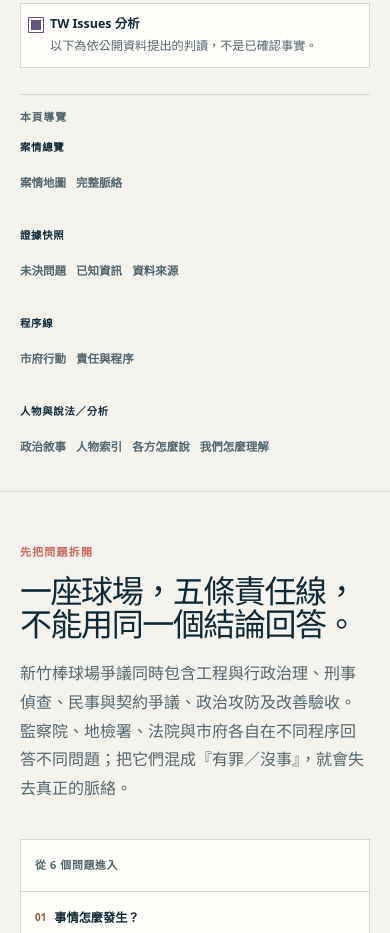
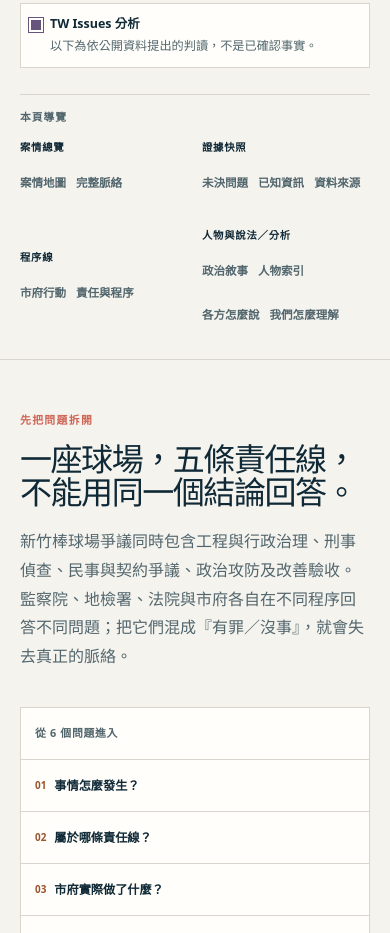
Before and after one commit to bangyuwen/tw-issues, a Next.js app: page /topics/hsinchu-baseball-stadium in a window 390 px wide. Shown: the part 880-1813 px from the top of the page. Built offline with nearby package versions, Linux system fonts and the light colour scheme.

Commit message:
fix(site): close mobile nav overflow and focus states

```diff
--- a/app/globals.css
+++ b/app/globals.css
@@ -1,6 +1,6 @@
 @import "tailwindcss";
 
-:root { --ink:#18313d; --navy:#102936; --paper:#f5f3ee; --paper-white:#fffefa; --coral:#cf6555; --mint:#a9cbbc; --line:#d8d5cc; --soft:#52666d; --muted:#52666d; --orange:#f29b89; }
+:root { --ink:#18313d; --navy:#102936; --paper:#f5f3ee; --paper-white:#fffefa; --coral:#cf6555; --mint:#a9cbbc; --line:#d8d5cc; --soft:#52666d; --muted:#52666d; --orange:#f29b89; --focus:#102936; }
 * { box-sizing:border-box; }
 html { scroll-behavior:smooth; }
 body { margin:0; background:var(--paper); color:var(--ink); font-family:"Noto Sans TC","PingFang TC","Microsoft JhengHei",ui-sans-serif,system-ui,sans-serif; }
@@ -318,9 +318,10 @@ body { margin:0; background:var(--paper); color:var(--ink); font-family:"Noto Sa
 /* Accessible dossier navigation and case-only reading refinements. */
 html { scroll-padding-top:82px; }
 .skip-link { position:fixed; top:8px; left:8px; z-index:20; min-height:44px; padding:10px 14px; color:var(--paper-white); background:var(--navy); border:2px solid var(--orange); font-size:.82rem; font-weight:800; text-decoration:none; transform:translateY(-150%); transition:transform .16s ease; }
-.skip-link:focus-visible { transform:translateY(0); outline:3px solid var(--orange); outline-offset:3px; }
-:where(a,button,summary):focus-visible { outline:3px solid var(--orange); outline-offset:3px; }
-.hero-detail#main-content:focus { outline:none; }
+.skip-link:focus-visible { transform:translateY(0); outline:3px solid var(--mint); outline-offset:3px; }
+:where(a,button,summary):focus-visible { outline:3px solid var(--focus); outline-offset:3px; }
+.hero :where(a,button,summary):focus-visible { outline-color:var(--mint); }
+.hero-detail#main-content:focus { outline:3px solid var(--mint); outline-offset:-6px; }
 .dossier-shell summary,.dossier-shell .article-nav a,.dossier-shell .citations .citation,.dossier-shell .event-item>header a,.dossier-shell .source-list .source-title,.dossier-shell .topbar a { min-height:44px; touch-action:manipulation; }
 .dossier-shell .article-nav a { display:inline-flex; align-items:center; }
 .dossier-shell .citations { gap:8px; }
@@ -412,6 +413,9 @@ html { scroll-padding-top:82px; }
   .article-nav--case { display:block; padding:14px 20px 16px; }
   .article-nav--case > span { display:block; padding-top:0; margin-bottom:8px; }
   .article-nav--case .article-nav-groups { grid-template-columns:repeat(2,minmax(0,1fr)); gap:12px 14px; }
+  .article-nav--case .article-nav-groups,
+  .article-nav--case .article-nav-group,
+  .article-nav--case .article-nav-group-links { overflow:visible; }
   .article-nav--case .article-nav-group-label { min-height:28px; margin-bottom:0; display:flex; align-items:center; }
   .article-nav--case .article-nav-group-links { gap:0 10px; }
   .case-reading-legend { width:calc(100% - 40px); padding:24px 0 26px; grid-template-columns:1fr; gap:16px; }
@@ -425,7 +429,7 @@ html { scroll-padding-top:82px; }
 }
 
 @media (max-width:520px) {
-  .article-nav--case .article-nav-groups { grid-template-columns:1fr; }
+  .article-nav--case .article-nav-groups { grid-template-columns:repeat(2,minmax(0,1fr)); }
   .case-reading-legend ul { grid-template-columns:1fr; }
 }
 
```
